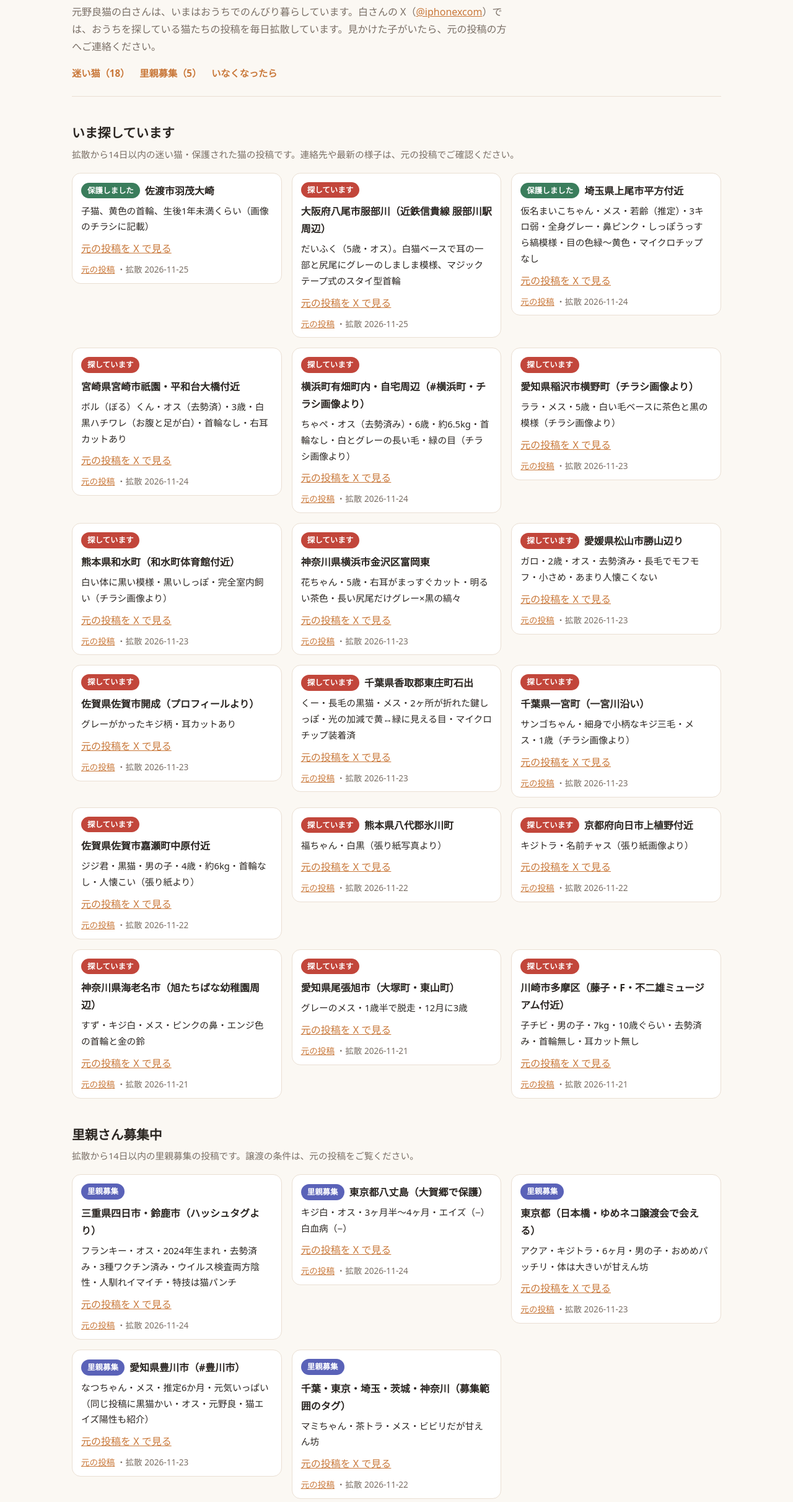
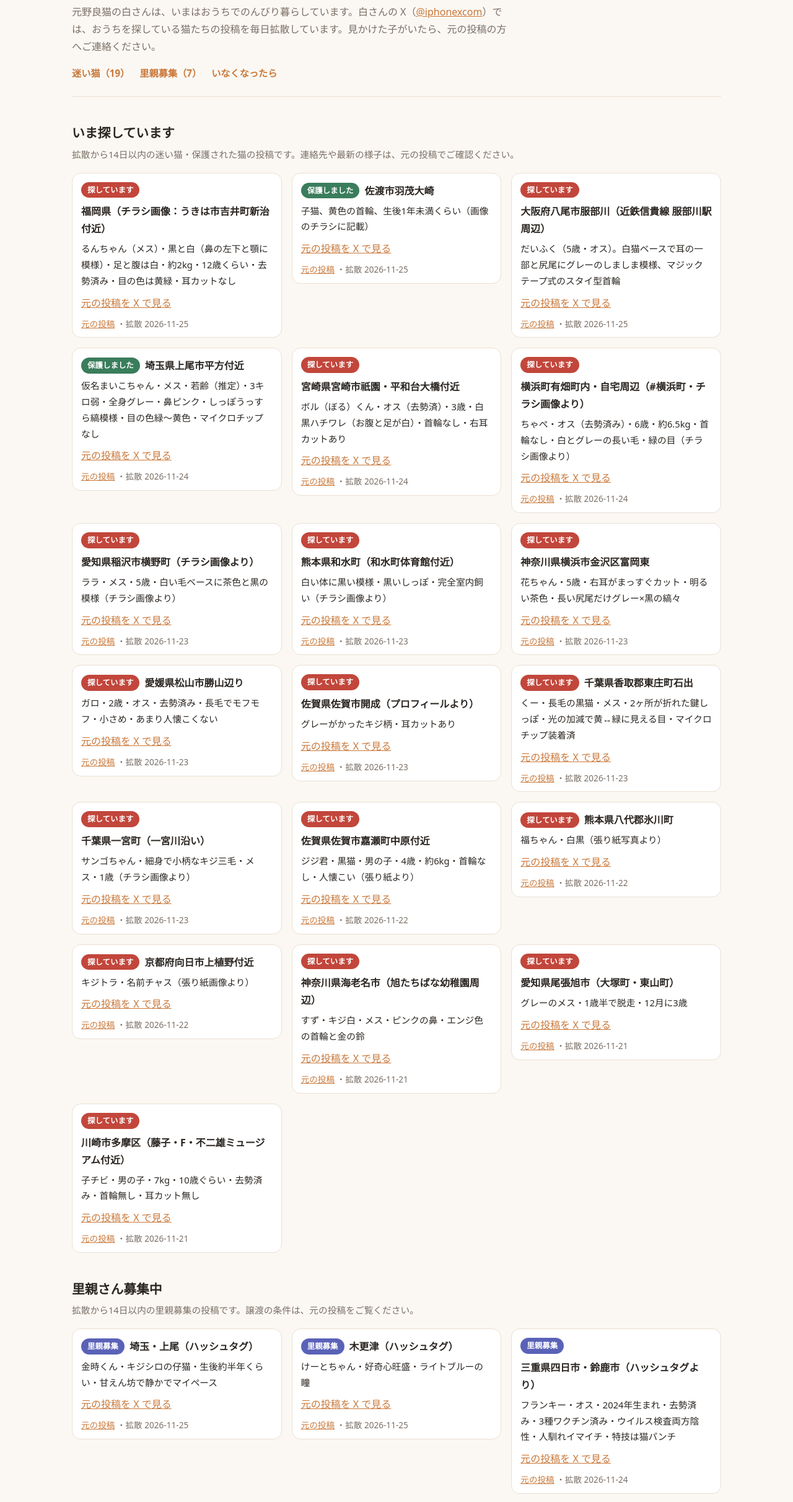
Before and after one commit to 2yzg569rkq-stack/shiro-cat-ouen, a plain HTML site: page docs/index.html in a window 1280 px wide. Shown: the part 102-2526 px from the top of the page at 62% size. Drawn offline with Linux system fonts and the light colour scheme.

Commit message:
Update cat support listings

```diff
--- a/docs/index.html
+++ b/docs/index.html
@@ -48,13 +48,25 @@ footer a{color:var(--accent)}
 <header>
   <h1>白さんの<span>迷い猫・保護猫</span>おうえん</h1>
   <p class="lead">元野良猫の白さんは、いまはおうちでのんびり暮らしています。白さんの X（<a href="https://x.com/iphonexcom" style="color:var(--accent)">@iphonexcom</a>）では、おうちを探している猫たちの投稿を毎日拡散しています。見かけた子がいたら、元の投稿の方へご連絡ください。</p>
-  <nav><a href="#lost">迷い猫（18）</a><a href="#adopt">里親募集（5）</a><a href="#guide">いなくなったら</a></nav>
+  <nav><a href="#lost">迷い猫（19）</a><a href="#adopt">里親募集（7）</a><a href="#guide">いなくなったら</a></nav>
 </header>
 
 <section id="lost">
   <h2>いま探しています</h2>
   <p class="sub">拡散から14日以内の迷い猫・保護された猫の投稿です。連絡先や最新の様子は、元の投稿でご確認ください。</p>
   <div class="grid">
+    <article class="card">
+      <div class="meta">
+        <span class="badge b-lost">探しています</span>
+        <span class="area">福岡県（チラシ画像：うきは市吉井町新治付近）</span>
+      </div>
+      <p class="feat">るんちゃん（メス）・黒と白（鼻の左下と顎に模様）・足と腹は白・約2kg・12歳くらい・去勢済み・目の色は黄緑・耳カットなし</p>
+      <blockquote class="twitter-tweet" data-dnt="true" data-lang="ja" data-conversation="none">
+        <a href="https://x.com/mm_mmmm82350311/status/2125223086404579400">元の投稿を X で見る</a>
+      </blockquote>
+      <p class="links"><a href="https://x.com/mm_mmmm82350311/status/2125223086404579400" target="_blank" rel="noopener">元の投稿</a>
+      ・拡散 2026-11-25</p>
+    </article>
     <article class="card">
       <div class="meta">
         <span class="badge b-found">保護しました</span>
@@ -280,6 +292,30 @@ footer a{color:var(--accent)}
     <article class="card">
       <div class="meta">
         <span class="badge b-adopt">里親募集</span>
+        <span class="area">埼玉・上尾（ハッシュタグ）</span>
+      </div>
+      <p class="feat">金時くん・キジシロの仔猫・生後約半年くらい・甘えん坊で静かでマイペース</p>
+      <blockquote class="twitter-tweet" data-dnt="true" data-lang="ja" data-conversation="none">
+        <a href="https://x.com/anieionisibako/status/2125457318548836569">元の投稿を X で見る</a>
+      </blockquote>
+      <p class="links"><a href="https://x.com/anieionisibako/status/2125457318548836569" target="_blank" rel="noopener">元の投稿</a>
+      ・拡散 2026-11-25</p>
+    </article>
+    <article class="card">
+      <div class="meta">
+        <span class="badge b-adopt">里親募集</span>
+        <span class="area">木更津（ハッシュタグ）</span>
+      </div>
+      <p class="feat">けーとちゃん・好奇心旺盛・ライトブルーの瞳</p>
+      <blockquote class="twitter-tweet" data-dnt="true" data-lang="ja" data-conversation="none">
+        <a href="https://x.com/sos_kisarazu/status/2125499685934969115">元の投稿を X で見る</a>
+      </blockquote>
+      <p class="links"><a href="https://x.com/sos_kisarazu/status/2125499685934969115" target="_blank" rel="noopener">元の投稿</a>
+      ・拡散 2026-11-25</p>
+    </article>
+    <article class="card">
+      <div class="meta">
+        <span class="badge b-adopt">里親募集</span>
         <span class="area">三重県四日市・鈴鹿市（ハッシュタグより）</span>
       </div>
       <p class="feat">フランキー・オス・2024年生まれ・去勢済み・3種ワクチン済み・ウイルス検査両方陰性・人馴れイマイチ・特技は猫パンチ</p>
@@ -352,7 +388,7 @@ footer a{color:var(--accent)}
 </section>
 
 <footer>
-  最終更新：2026年11月25日 13:15（日本時間）<br>
+  最終更新：2026年11月25日 19:15（日本時間）<br>
   掲載している投稿は X の埋め込みで表示しており、写真や文章は元の投稿者さんのものです。見つかった・里親さんが決まった・載せないでほしい、などのときは <a href="https://x.com/iphonexcom">@iphonexcom</a> までお知らせください。すぐに外します。
 </footer>
 </div>
```
